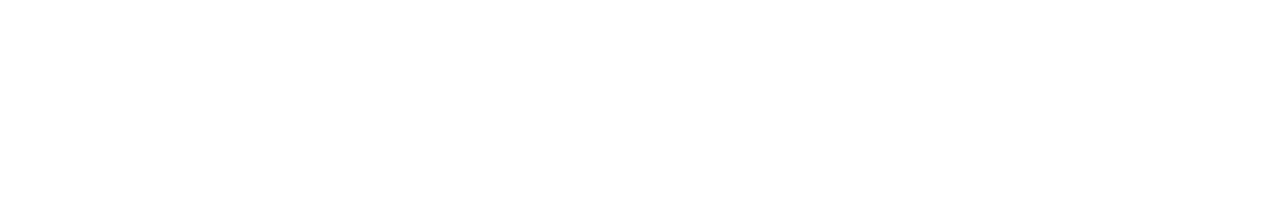
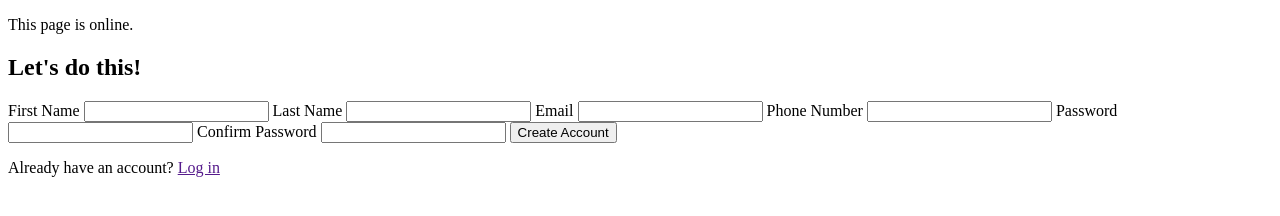
Before and after one commit to hobyr/top-sign-up-form, a plain HTML site: page index.html in a window 1280 px wide. Drawn offline with Linux system fonts and the light colour scheme.

Commit message:
Add form code

```diff
--- a/index.html
+++ b/index.html
@@ -6,6 +6,35 @@
     <title>Document</title>
 </head>
 <body>
-
+    <p>This page is online.</p>
+    <form action="" method="post">
+        <h2>Let's do this!</h2>
+        <label for="firstname">
+            First Name
+            <input type="text">
+        </label>
+        <label for="lastname">
+            Last Name
+            <input type="text">
+        </label>
+        <label for="email">
+            Email
+            <input type="email">
+        </label>
+        <label for=phonenumber">
+            Phone Number
+            <input type="text">
+        </label>
+        <label for="password">
+            Password
+            <input type="password">
+        </label>
+        <label for="confirmpwd">
+            Confirm Password
+            <input type="password">
+        </label>
+        <button>Create Account</button>
+        <p>Already have an account? <a href="">Log in</a></p>
+    </form>
 </body>
 </html>
```
